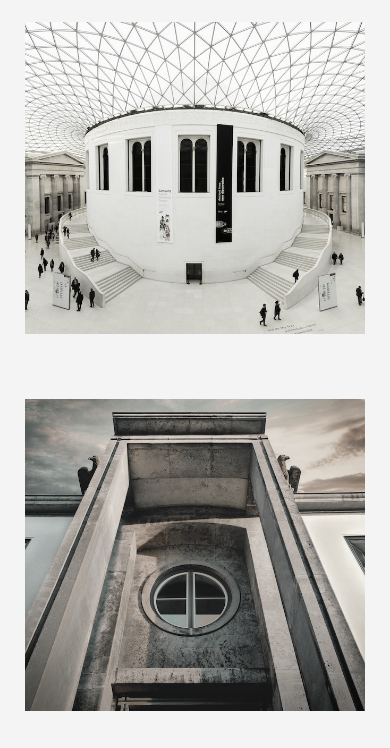
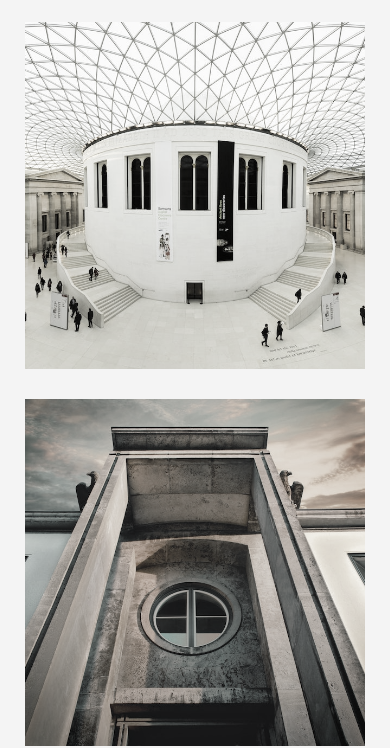
Before and after one commit to uddeshyac9/Gallery-Grid, a plain HTML site: page index.html in a window 390 px wide. Shown: the part 103-851 px from the top of the page. Drawn offline with Linux system fonts and the light colour scheme.

Commit message:
Update style.css

```diff
--- a/style.css
+++ b/style.css
@@ -94,9 +94,6 @@
           padding: 5px;
 
         }
-        .card img {
-          height: 90%;
 
-        }
 
       }
```
